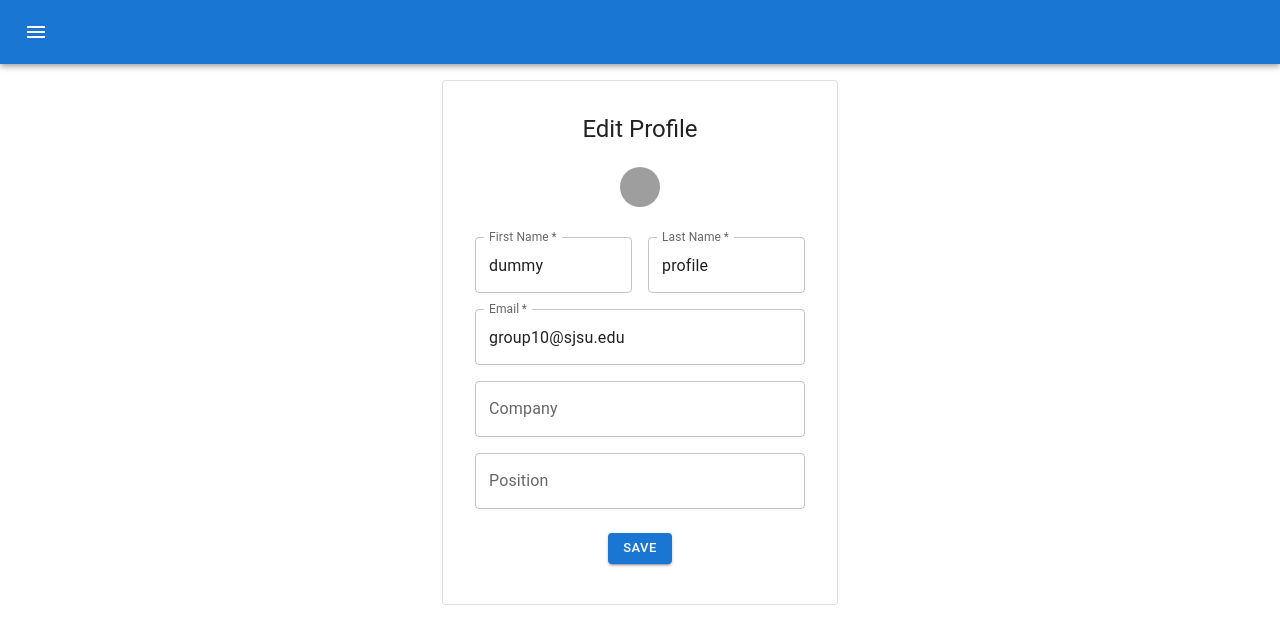
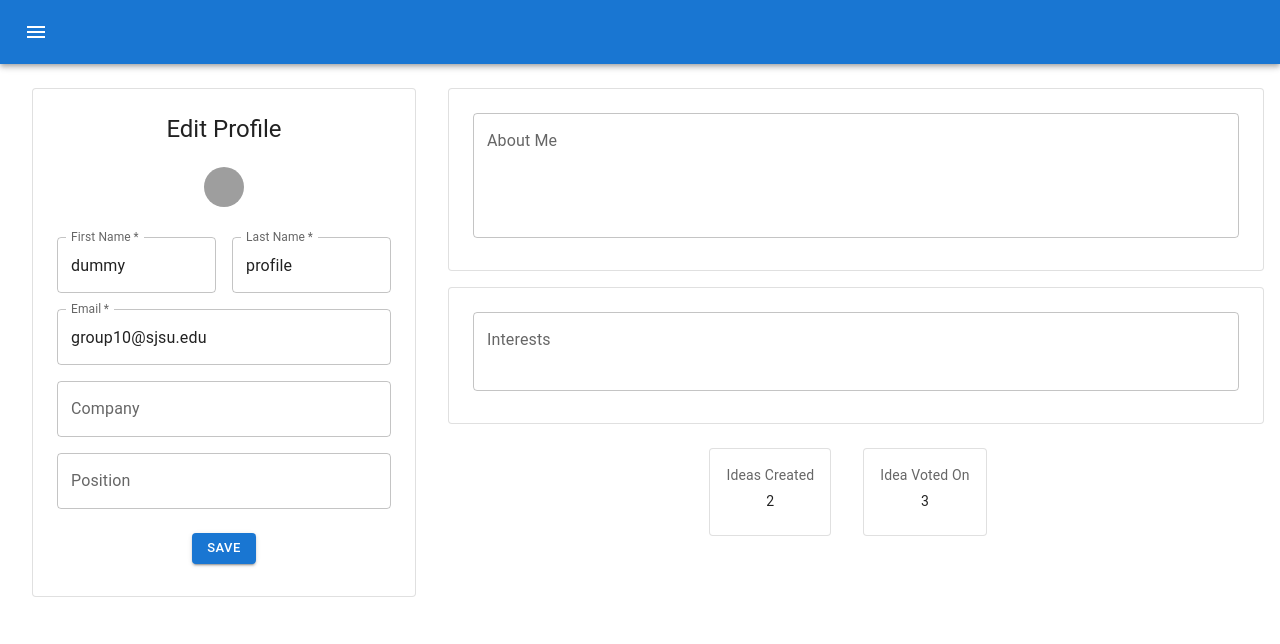
Before and after one commit to sjsucmpe272SP22/crowdsource_ideas, a React (Create React App) app in the folder team_project/client/: page /edit in a window 1280 px wide. Shown: the top 644 px of the page. Built offline with nearby package versions, Linux system fonts and the light colour scheme; grey boxes are pictures that could not be loaded.

Commit message:
added components to profile page

```diff
--- a/team_project/client/src/components/Profile/Edit.js
+++ b/team_project/client/src/components/Profile/Edit.js
@@ -38,6 +38,8 @@ function Edit() {
     profile.email = data.get("email");
     profile.company = data.get("company");
     profile.position = data.get("position");
+    profile.about = data.get("aboutme");
+    profile.interests = data.get("interests");
 
     // TODO
     // make call to backend/db to properly overwrite
@@ -71,9 +73,17 @@ function Edit() {
   return (
     <ThemeProvider theme={theme}>
       <AppBarmenu />
-      <Container maxWidth="xs" sx={{ p: 2 }}>
+      <Container
+        maxWidth="s"
+        sx={{ p: 2 }}
+        component="form"
+        onSubmit={updateProfile}
+        noValidate
+        >
+        <Grid container spacing={2}>
+          <Grid item s={12} sm={4}>
             <Stack direction="row" justifyContent="center">
-          <Card sx={{ maxWidth: 1000, p: 2 }} variant="outlined">
+              <Card sx={{ p: 1, m: 1 }} variant="outlined">
                 <CardContent>
                   <Typography component="h1" variant="h5"sx={{ mb: 2,}}>
                     Edit Profile
@@ -91,9 +101,9 @@ function Edit() {
                     </Button>
                   </Stack>
                   <Box
-                component="form"
-                onSubmit={updateProfile}
-                noValidate
+                    // component="form"
+                    // onSubmit={updateProfile}
+                    // noValidate
                     sx={{
                       mt: 3,
                       alignItems: "center",
@@ -158,6 +168,60 @@ function Edit() {
                 </CardContent>
               </Card>
             </Stack>
+          </Grid>
+          <Grid item s={12} sm={8}>
+            <Stack direction="column" justifyContent="center" >
+              <Card sx={{ p: 1, width: 1, m: 1 }} variant="outlined">
+                <CardContent>
+                  <TextField
+                    fullWidth
+                    multiline
+                    rows={4}
+                    id="aboutme"
+                    name="aboutme"
+                    label="About Me"
+                    defaultValue={profile.about}
+                    />
+                </CardContent>
+              </Card>
+              <Card sx={{ p: 1, width: 1, m: 1 }} variant="outlined">
+                <CardContent>
+                  <TextField
+                    fullWidth
+                    multiline
+                    rows={2}
+                    id="interests"
+                    name="interests"
+                    label="Interests"
+                    defaultValue={profile.interests}
+                    />
+                </CardContent>
+              </Card>
+            </Stack>
+            <Stack direction="row" justifyContent="center">
+              <Card sx={{ m: 2 }} variant="outlined">
+                <CardContent>
+                  <Typography sx={{ fontSize: 14 }} color="text.secondary" gutterBottom>
+                    Ideas Created
+                  </Typography>
+                  <Typography variant="body2">
+                    {profile.ideas}
+                  </Typography>
+                </CardContent>
+              </Card>
+              <Card sx={{ m: 2 }} variant="outlined">
+                <CardContent>
+                  <Typography sx={{ fontSize: 14 }} color="text.secondary" gutterBottom>
+                    Idea Voted On
+                  </Typography>
+                  <Typography variant="body2">
+                    {profile.votes}
+                  </Typography>
+                </CardContent>
+              </Card>
+            </Stack>
+          </Grid>
+        </Grid>
       </Container>
     </ThemeProvider>
   );
--- a/team_project/client/src/components/Profile/Profile.js
+++ b/team_project/client/src/components/Profile/Profile.js
@@ -32,9 +32,9 @@ function Profile() {
         <Grid container spacing={2}>
           <Grid item s={12} sm={4}>
             <Stack direction="row" justifyContent="center">
-              <Card sx={{ p: 2 }} variant="outlined">
+              <Card sx={{ p: 1, m: 1 }} variant="outlined">
                 <CardContent>
-                  <Typography component="h1" variant="h5" sx={{ mb: 2,}}>
+                  <Typography component="h1" variant="h5" sx={{ mb: 2}}>
                     Profile
                   </Typography>
                   <Stack direction="row" justifyContent="center">
@@ -124,8 +124,8 @@ function Profile() {
             </Stack>
           </Grid>
           <Grid item s={12} sm={8}>
-            <Stack direction="row" justifyContent="center" >
-              <Card sx={{ p: 2, width: 1 }} variant="outlined">
+            <Stack direction="column" justifyContent="center" >
+              <Card sx={{ p: 1, width: 1, m: 1 }} variant="outlined">
                 <CardContent>
                   <TextField
                     fullWidth
@@ -136,6 +136,23 @@ function Profile() {
                     label="About Me"
                     variant="filled"
                     defaultValue={profile.about}
+                    InputProps={{
+                      readOnly: true,
+                    }}
+                    />
+                </CardContent>
+              </Card>
+              <Card sx={{ p: 1, width: 1, m: 1 }} variant="outlined">
+                <CardContent>
+                  <TextField
+                    fullWidth
+                    multiline
+                    rows={2}
+                    id="interests"
+                    name="interests"
+                    label="Interests"
+                    variant="filled"
+                    defaultValue={profile.interests}
                     InputProps={{
                       readOnly: true,
                     }}
--- a/team_project/client/src/components/SignIn/login_credentials.json
+++ b/team_project/client/src/components/SignIn/login_credentials.json
@@ -3,10 +3,11 @@
     "lname": "profile",
     "email": "group10@sjsu.edu",
     "password": "group272",
+    "image": "./sid.jpg",
     "company": "",
     "position": "",
-    "image": "./sid.jpg",
-    "ideas": "10",
-    "votes": "5",
-    "about": ""
+    "about": "",
+    "interests" : "",
+    "ideas": "2",
+    "votes": "3"
 }
```
Lines whose indentation alone changed are shown as unchanged.
